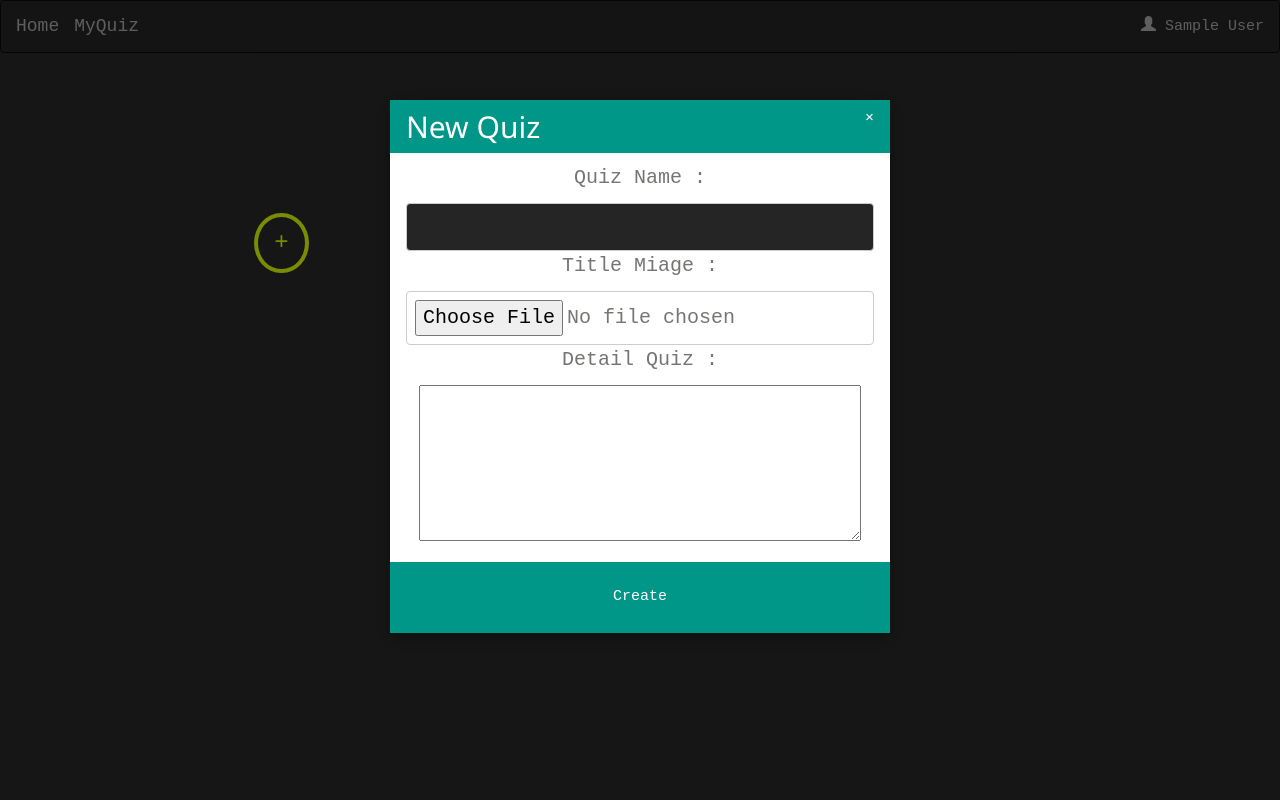
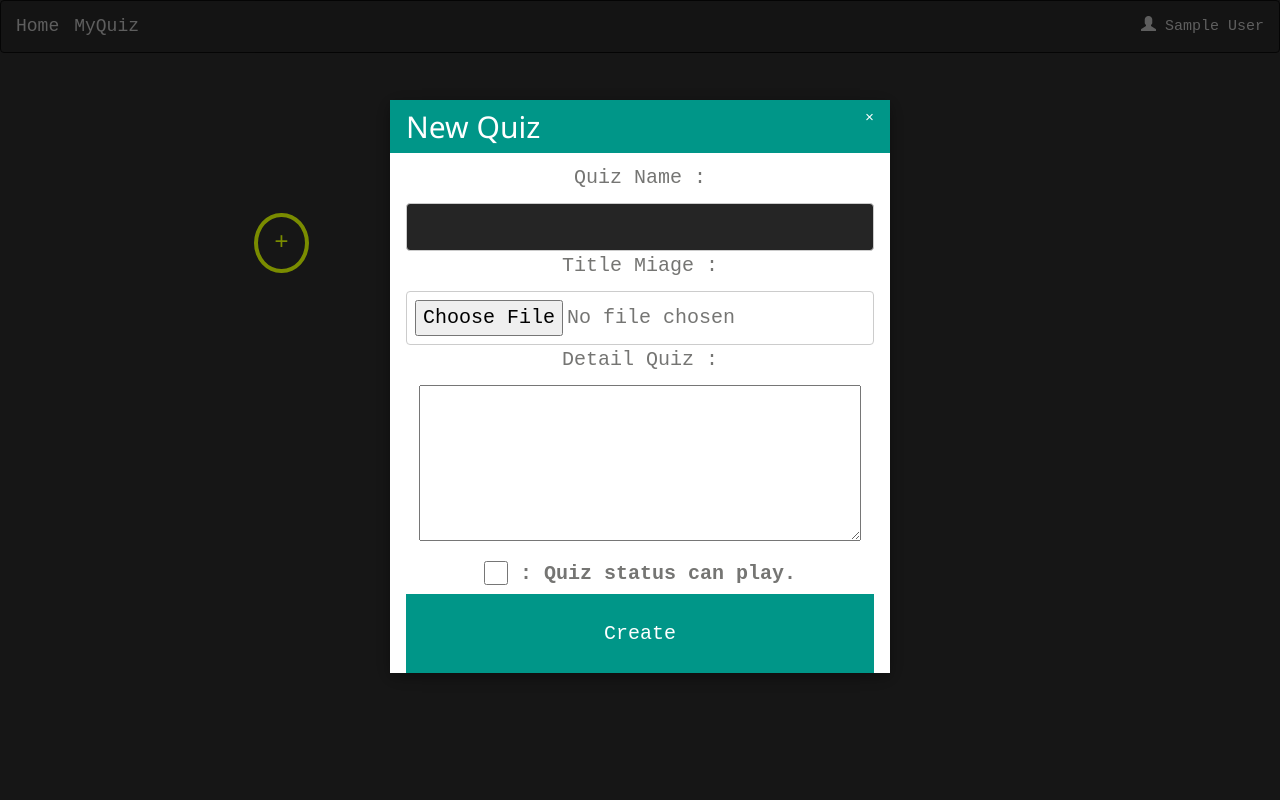
Before and after one commit to S-Tawan/Quiz_game, a PHP site: page /Quiz_game/main.php in a window 1280 px wide, after a click that opens the changed part. Run offline with PHP 8.4, Linux system fonts and the light colour scheme; the visitor is signed in with stand-in values (Sample User, id 1); data comes from the database, SQL or seed files in the repository.

Commit message:
masakaser

```diff
--- a/main.php
+++ b/main.php
@@ -250,7 +250,7 @@ $re_quiz = mysqli_query($con, $q_quiz);
             ?>
             <div class="w3-card-4" id="card">
                 <div class="container-fluid" >
-                    <div class="w3-row ">
+                    <div class="w3-row">
                         <a href="javascript:void(0)" onclick="openCity(event, 'quiz_<?php echo $row_quiz['quiz_id'] ?>','main_<?php echo $row_quiz['quiz_id'] ?>','tab_<?php echo $row_quiz['quiz_id'] ?>');">
                         <div class="w3-third tab_<?php echo $row_quiz['quiz_id'] ?> w3-bottombar w3-hover-light-grey w3-padding ">Quiz</div>
                         </a>
@@ -311,6 +311,8 @@ $re_quiz = mysqli_query($con, $q_quiz);
                             <input class="w3-input w3-border w3-round" type="file" name = "up_q_img">
                             <p>Detail Quiz : </p>
                             <textarea name="up_q_detail" id="" cols="35" rows="5"><?php echo $row_quiz['quiz_detail'] ?></textarea>
+                            <input class="w3-check" type="checkbox">
+                            <label> : Quiz status can play.</label>
                         </div>
                         <footer class="w3-container w3-teal">
                             <!-- <button class="w3-button w3-block w3-teal" style="width:100%">Button</button> -->
@@ -343,7 +345,6 @@ $re_quiz = mysqli_query($con, $q_quiz);
                         </div>
                     </div>
                 </div>
-
                 <!-- Script in navbar -->
                 <script>
                     openCity(event, 'quiz_<?php echo $row_quiz['quiz_id'] ?>','main_<?php echo $row_quiz['quiz_id'] ?>','tab_<?php echo $row_quiz['quiz_id'] ?>');
@@ -373,16 +374,16 @@ $re_quiz = mysqli_query($con, $q_quiz);
                         <input class="w3-input w3-border w3-round" type="file" name = "q_img">
                         <p>Detail Quiz : </p>
                         <textarea name="q_detail" id="" cols="35" rows="5"></textarea>
-                    </div>
+                        <input class="w3-check" type="checkbox">
+                        <label> : Quiz status can play.</label>
                         <footer class="w3-container w3-teal">
                             <!-- <button class="w3-button w3-block w3-teal" style="width:100%">Button</button> -->
                             <div class="w3-panel" style="width:100%">
                                 <button class="w3-button w3-block w3-teal" type = "submit">Create</button>
                             </div>
-
                         </footer>
                         </form>
-
+                    </div>
                 </div>
             </div>
         </div>
```
Lines whose indentation alone changed are shown as unchanged.
